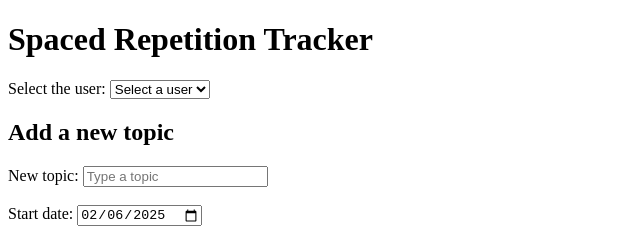
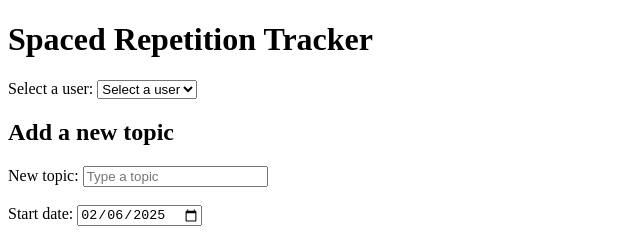
Before and after one commit to eediallo/Spaced-Repetition-Tracker, a plain HTML site: page index.html in a window 1280 px wide. Shown: the top 240 px of the page, 0-640 px from the left. Drawn offline with Linux system fonts and the light colour scheme.

Commit message:
Refactor code

```diff
--- a/index.html
+++ b/index.html
@@ -12,7 +12,7 @@
 
 <body>
   <h1>Spaced Repetition Tracker</h1>
-  <label for="select-users">Select the user:</label>
+  <label for="select-users">Select a user:</label>
   <select name="users" id="select-users" required>
     <option value="" disabled selected>Select a user</option>
   </select><br>
```
